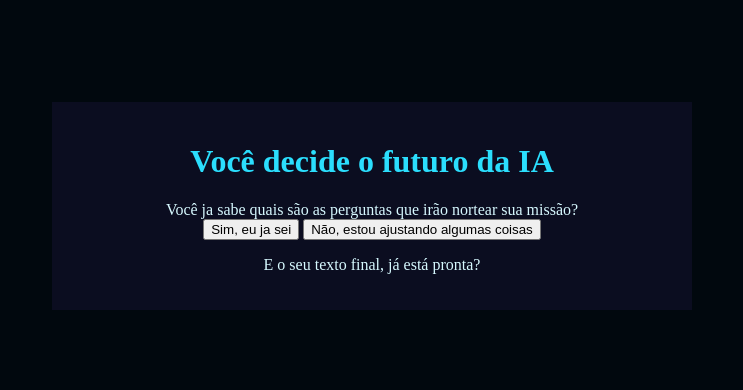
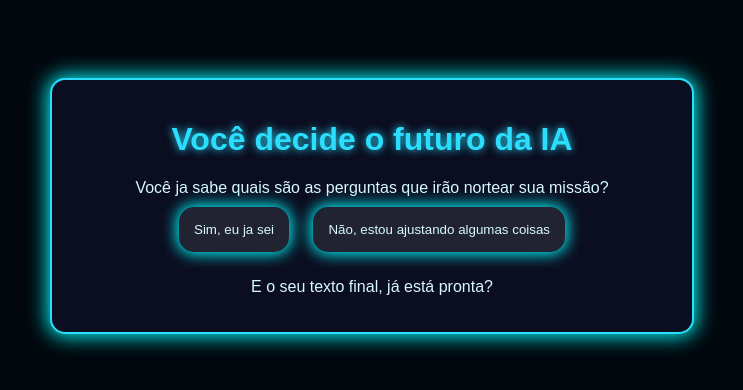
Before and after one commit to nathaly3245/auladia01-07, a plain HTML site: page IAluzia-main/IAluzia/index.html in a window 1280 px wide. Shown: the part 202-592 px from the top of the page, without its empty margins (268-1011 px from the left). Drawn offline with Linux system fonts and the light colour scheme; a script that the page names is missing.

Commit message:
style.css

```diff
--- a/IAluzia-main/IAluzia/style.css
+++ b/IAluzia-main/IAluzia/style.css
@@ -4,16 +4,17 @@
     --cor-secundaria: #212333;
     --cor-destaque: #2BDEFD;
     --cor-texto: #D7F9FF;
-
+    --cor-neon: #00FFFF;
 }
 
-body{
+body {
     background-color: var(--cor-fundo);
     color: var(--cor-texto);
     display: flex;
     justify-content: center;
     align-items: center;
     min-height: 100vh;
+    font-family: 'Orbitron', sans-serif;
 }
 
 .caixa-principal{
@@ -22,8 +23,31 @@ body{
     max-width: 600px;
     text-align: center;
     padding: 20px;
+    box-shadow: 0px 0px 20px 2px var(--cor-neon);
+    border-radius: 15px;
+    border: 2px solid var(--cor-destaque);
 }
 
 h1{
     color: var(--cor-destaque);
+    text-shadow: 0px 0px 8px var(--cor-destaque);
 }
+
+button {
+    background-color: var(--cor-secundaria);
+    color: var(--cor-texto);
+    border: none;
+    border-radius: 15px;
+    padding: 15px;
+    margin: 10px; /* Espaçamento entre os botões */
+    transition: background-color 0.3s, transform 0.3s;
+    box-shadow: 0px 0px 15px 2px var(--cor-neon);
+    cursor: pointer;
+}
+
+button:hover{
+    background-color: var(--cor-destaque);
+    color: var(--cor-principal);
+    transform: scale(1.05);
+    box-shadow: 0px 0px 25px 5px var(--cor-neon);
+}
```
